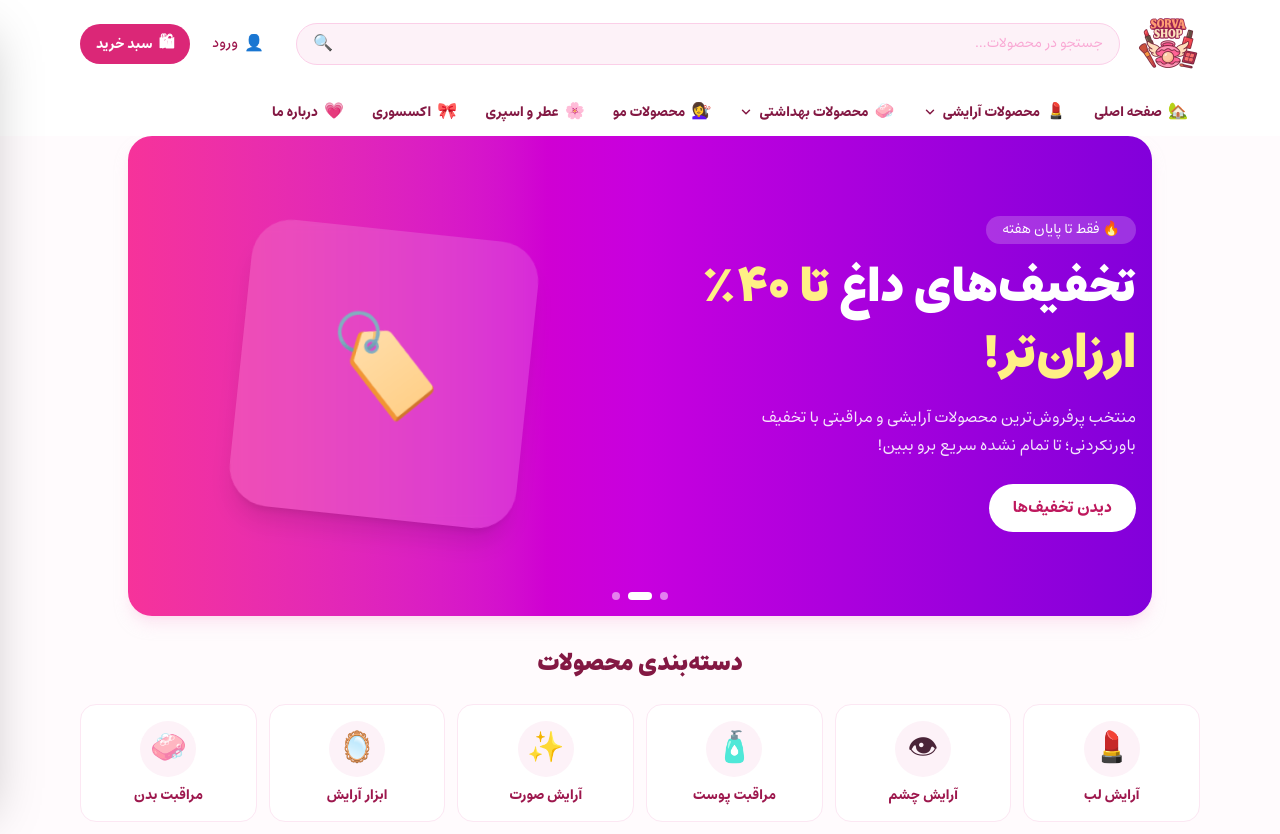
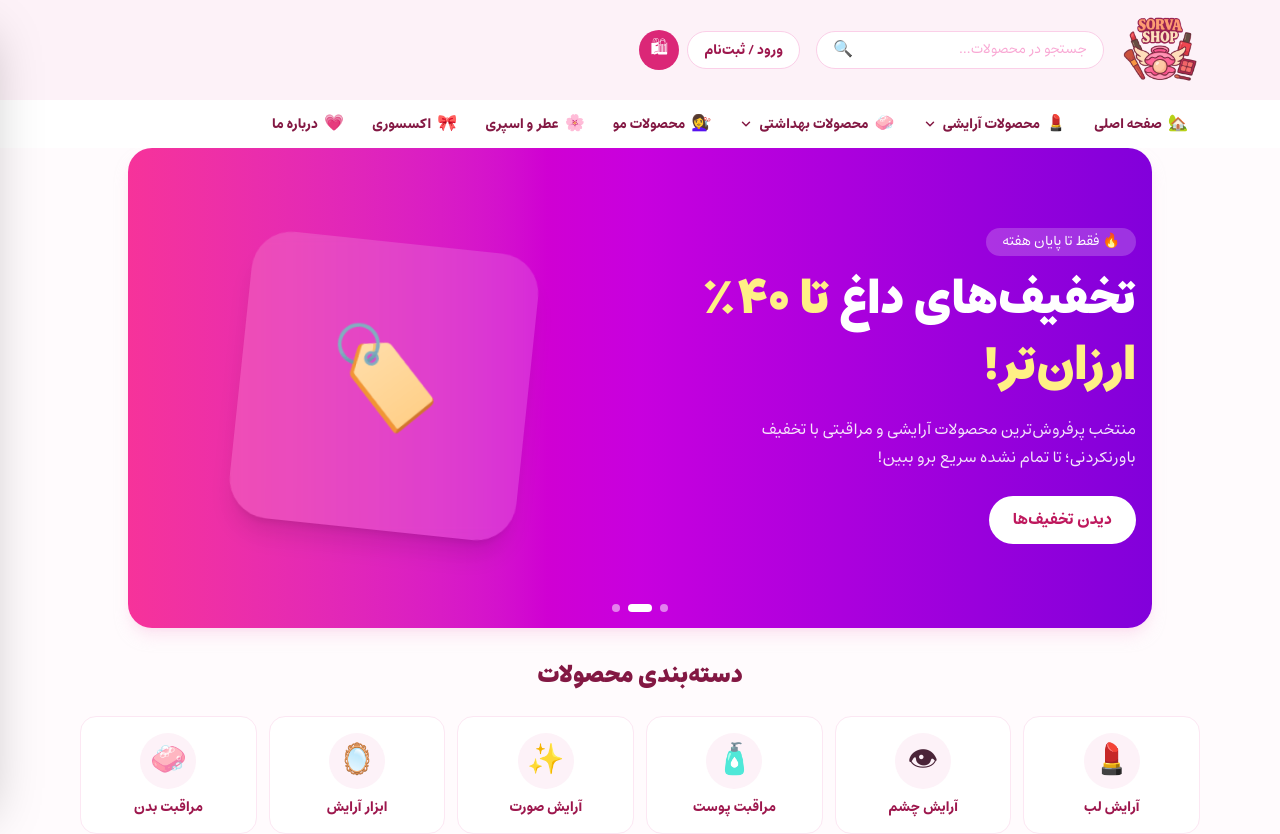
Before and after one commit to soroush-rahmani/sorva-shop, a Next.js app: page / in a window 1280 px wide. Shown: the top 834 px of the page. Built offline with nearby package versions, Linux system fonts and the light colour scheme.

Commit message:
header polish: bigger logo, smaller search, icon cart, pink background

```diff
--- a/components/header.tsx
+++ b/components/header.tsx
@@ -40,21 +40,21 @@ export function Header() {
     <header className="sticky top-0 z-40">
 
 
-      {/* هدر اصلی */}
-      <div className="bg-white/95 backdrop-blur">
-        <div className="mx-auto flex max-w-6xl items-center gap-4 px-4 py-3">
+      {/* هدر اصلی — بکگراند صورتی ملایم */}
+      <div className="bg-brand-50">
+        <div className="mx-auto flex max-w-6xl items-center gap-4 px-4 py-2.5">
           <Link href="/" className="shrink-0" aria-label="سروا شاپ — صفحه اصلی">
             <Image
               src="/images/logo.png"
               alt="لوگوی سروا شاپ"
-              width={112}
-              height={112}
+              width={128}
+              height={128}
               priority
-              className="h-14 w-14 object-contain md:h-16 md:w-16"
+              className="h-16 w-16 object-contain md:h-20 md:w-20"
             />
           </Link>
 
-          <div className="hidden flex-1 items-center rounded-full border border-brand-200 bg-brand-50 px-4 py-2 md:flex">
+          <div className="hidden items-center rounded-full border border-brand-200 bg-white px-4 py-1.5 md:flex md:w-60 lg:w-72">
             <input
               type="search"
               placeholder="جستجو در محصولات…"
@@ -63,24 +63,22 @@ export function Header() {
             <span className="mr-2 text-brand-500">🔍</span>
           </div>
 
-          <div className="mr-auto flex items-center gap-1.5 md:mr-0">
+          <div className="mr-auto flex items-center gap-2 md:mr-0">
             <Link
               href="/login"
-              className="hidden items-center gap-1.5 rounded-full px-4 py-2 text-sm font-medium text-brand-800 hover:bg-brand-50 sm:flex"
+              className="hidden rounded-full border border-brand-200 bg-white px-4 py-2 text-sm font-bold text-brand-800 transition-colors hover:border-brand-300 hover:text-brand-600 sm:block"
               aria-label="ورود / ثبت‌نام"
             >
-              <span className="text-base">👤</span>
-              <span>ورود</span>
+              ورود / ثبت‌نام
             </Link>
             <button
               onClick={openCart}
-              className="relative flex items-center gap-1.5 rounded-full bg-brand-600 px-4 py-2 text-sm font-bold text-white transition-colors hover:bg-brand-700"
+              className="relative grid h-10 w-10 place-items-center rounded-full bg-brand-600 text-white transition-colors hover:bg-brand-700"
               aria-label="سبد خرید"
             >
-              <span className="text-base">🛍</span>
-              <span className="hidden sm:inline">سبد خرید</span>
+              <span className="text-lg">🛍</span>
               {count > 0 && (
-                <span className="absolute -right-1.5 -top-1.5 flex h-5 min-w-5 items-center justify-center rounded-full bg-brand-900 px-1 text-[11px] text-white">
+                <span className="absolute -right-1 -top-1 flex h-5 min-w-5 items-center justify-center rounded-full bg-brand-900 px-1 text-[11px] text-white">
                   {faNum.format(count)}
                 </span>
               )}
```
